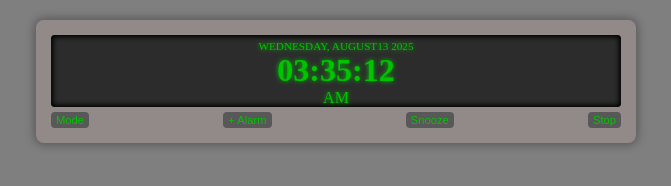
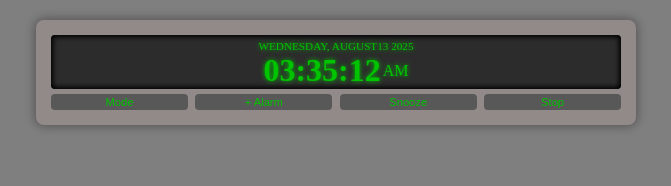
Before and after one commit to valterxaraujo/alarm_clock, a plain HTML site: page index.html in a window 1280 px wide. Shown: the whole page, without its empty margins (304-975 px from the left). Drawn offline with Linux system fonts and the light colour scheme; a web font is replaced by a local one.

Commit message:
update styling

```diff
--- a/script.js
+++ b/script.js
@@ -30,6 +30,7 @@ let weekDay = '';
 let dayOfMonth = ''
 let month = '';
 let year = '';
+
 const updateCurrentTime = () => {
   const date = new Date();
   weekDay = date.getDay();
--- a/styles.css
+++ b/styles.css
@@ -44,6 +44,7 @@ b{
 }
 
 .clockText{
+
   color: #00c400;
   text-shadow: 0px 0px 5px #00c400;
 }
@@ -52,14 +53,22 @@ b{
   justify-content: space-between;
 
 }
+#timeText{
+  display: flex;
+  align-items: center;
+  gap: 2px;
+}
 .btn{
+  width: 24%;
   background-color: #585858;
   border-radius: 4px;
   border: none;
   padding: 2px 5px;
   color: #00c400;
   font-size: 0.7rem;
+  cursor: pointer;
 }
+
 
 .hide{
  display: none;
```
